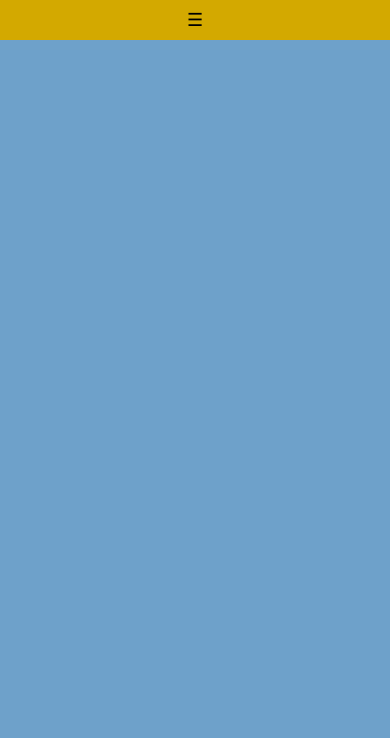
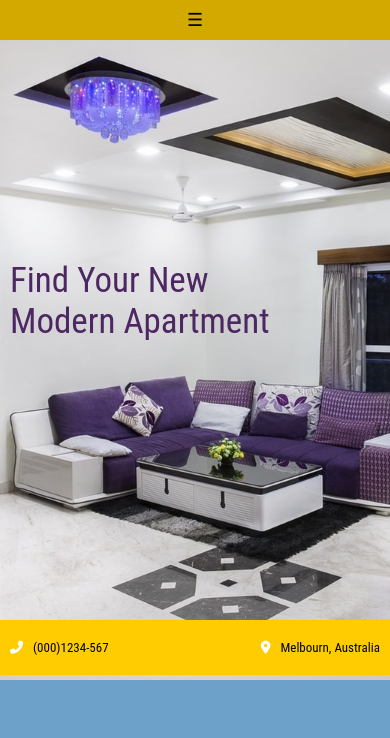
Before and after one commit to EnchantressSam/website-reation, a plain HTML site: page index.html in a window 390 px wide. Drawn offline with Linux system fonts and the light colour scheme.

Commit message:
added intro section

```diff
--- a/index.html
+++ b/index.html
@@ -6,6 +6,7 @@
     <meta http-equiv="X-UA-Compatible" content="ie=edge">
     <title>Document</title>
     <link rel="stylesheet" href="style.css">
+    <script src="https://kit.fontawesome.com/6ea3086b9e.js" crossorigin="anonymous"></script>
 </head>
 <body>
     <header>
@@ -26,6 +27,18 @@
             </label>
         </nav>
     </header>
+        <main>
+            <section class="intro wrapper">
+                <div class="intro-img">
+                    <p class="intro-text">Find Your New <br>
+                    Modern Apartment</p>
+                </div>
+                <div class="intro-contacts">
+                    <p><i class="fas fa-phone-alt"></i>(000)1234-567</p>
+                    <p><i class="fas fa-map-marker-alt"></i>Melbourn, Australia</p>
+                </div>
+            </section>
+        </main>
 
     <script src="script.js"></script>
 </body>
--- a/style.css
+++ b/style.css
@@ -45,6 +45,46 @@ nav {
 }
 .menu li a.contacts {
   margin-right: 100px;
+}
+.wrapper{
+  margin: 0 auto;
+  max-width: 1100px;
+  width: 100%;
+}
+.intro{
+  margin-top: 25px;
+  display: flex;
+  justify-content: flex-end;
+}
+.intro-img{
+  background-image: url(img/room.jpg);
+  width: 961px;/*965*/
+  height: 640px;
+}
+.intro .intro-text{
+    position: absolute;
+    font-size: 62px;
+    right: 750px;
+    top: 220px;
+    color: #4c2761;/*my color*/
+}
+.intro-contacts{
+  background-color: #ffcc01;
+  max-width: 590px;
+  position: absolute;
+  right: 90px;/*170px*/
+  top: 634px;/*638px*/
+  display: flex;
+  justify-content: space-between;
+  padding: 30px 50px;
+}
+.intro-contacts i{
+  color: #fff;
+  margin-right: 30px;
+}
+.intro-contacts p{
+  font-size: 18px;
+  margin-right: 60px;
 }
 
 @media screen and (max-width: 765px) {
@@ -98,4 +138,31 @@ nav {
   .menu li a.contacts {
     margin-right: 0;
   }
+  .intro{
+    margin-top: 0;
+    display: block;
+    max-width: 100%;
+  }
+  .intro-img{
+    background-position: bottom 40px right 190px;/*b50 r570 table focus*/
+  }
+  .intro .intro-text{
+    position: relative;
+    font-size: 35px;
+    right: -10px;
+    top: 95;
+    }
+  .intro .intro-contacts{
+    right: 0;
+    top: -60px;
+    padding: 20px 10px;
+    position: relative;
+  }
+  .intro-contacts i{
+    margin-right: 10px;
+  }
+  .intro-contacts p{
+    font-size: 13px;
+    margin-right: 0;
+  }
 }
```
Also changed, not shown: img/room.jpg (added).
